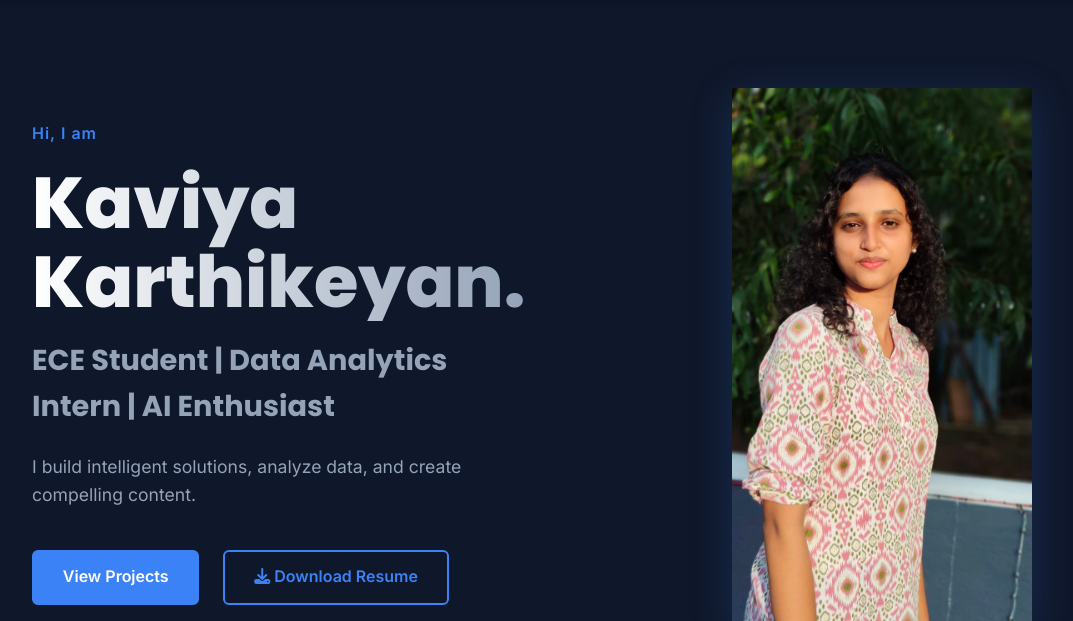
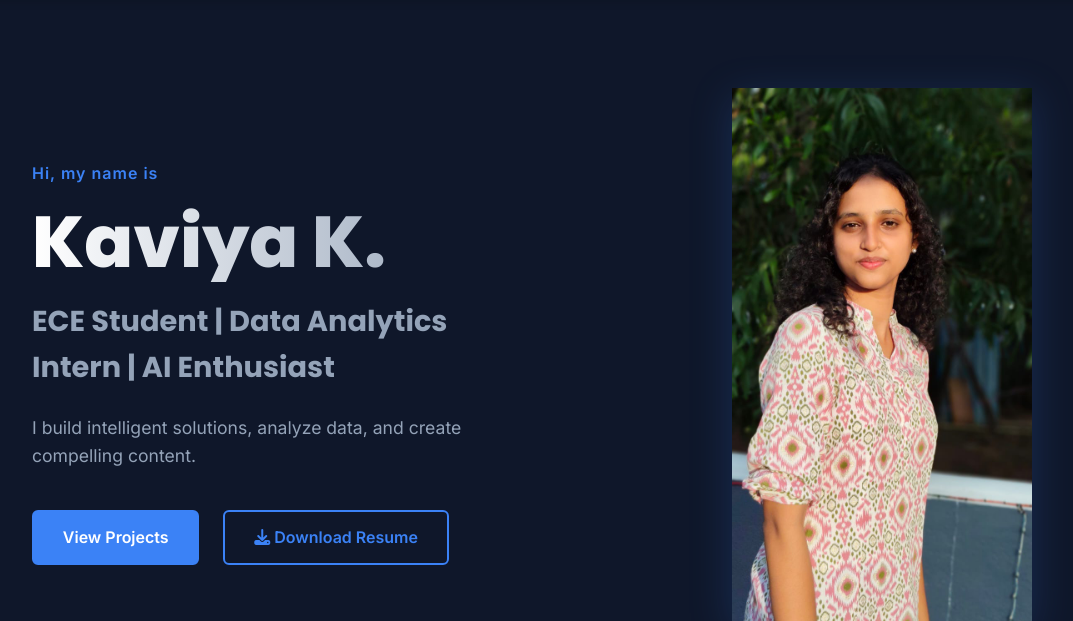
Before and after one commit to Kaviya71/Porfolio, a Flask app: page / in a window 1280 px wide. Shown: the part 77-698 px from the top of the page, without its empty margins (108-1181 px from the left). Run offline with Flask 3, Linux system fonts and the light colour scheme.

Commit message:
Update name to Kaviya K in Hero

```diff
--- a/templates/index.html
+++ b/templates/index.html
@@ -40,13 +40,14 @@
     <section id="hero" class="hero">
         <div class="hero-container">
             <div class="hero-content">
-                <p class="greeting">Hi, I am</p>
-                <h1 class="name">Kaviya Karthikeyan.</h1>
+                <p class="greeting">Hi, my name is</p>
+                <h1 class="name">Kaviya K.</h1>
                 <h2 class="role">ECE Student | Data Analytics Intern | AI Enthusiast</h2>
                 <p class="hero-desc">I build intelligent solutions, analyze data, and create compelling content.</p>
                 <div class="hero-buttons">
                     <a href="#projects" class="btn btn-primary">View Projects</a>
-                    <a href="{{ url_for('static', filename='Kaviya_Resume.pdf') }}" download="Kaviya_Resume.pdf" class="btn btn-secondary"><i class="fa-solid fa-download"></i> Download Resume</a>
+                    <a href="{{ url_for('static', filename='Kaviya_Resume.pdf') }}" download="Kaviya_Resume.pdf"
+                        class="btn btn-secondary"><i class="fa-solid fa-download"></i> Download Resume</a>
                 </div>
             </div>
 
@@ -144,15 +145,18 @@
         <section id="contact" class="section">
             <h2 class="section-title">Get In Touch</h2>
             <div class="contact-card card">
-                <p>I'm currently looking for new opportunities. Whether you have a question or just want to connect, send me a message below!</p>
+                <p>I'm currently looking for new opportunities. Whether you have a question or just want to connect,
+                    send me a message below!</p>
 
                 <!-- The Contact Form! -->
                 <!-- Make sure to replace YOUR_ENDPOINT with the code you get from Formspree.io -->
                 <form action="https://formspree.io/f/YOUR_ENDPOINT" method="POST" class="contact-form">
                     <input type="text" name="name" class="form-input" placeholder="Your Name" required>
                     <input type="email" name="email" class="form-input" placeholder="Your Email" required>
-                    <textarea name="message" class="form-input form-textarea" placeholder="Your Question or Message..." required></textarea>
-                    <button type="submit" class="btn btn-primary"><i class="fa-solid fa-paper-plane"></i> Send Message</button>
+                    <textarea name="message" class="form-input form-textarea" placeholder="Your Question or Message..."
+                        required></textarea>
+                    <button type="submit" class="btn btn-primary"><i class="fa-solid fa-paper-plane"></i> Send
+                        Message</button>
                 </form>
 
                 <br><br>
```
